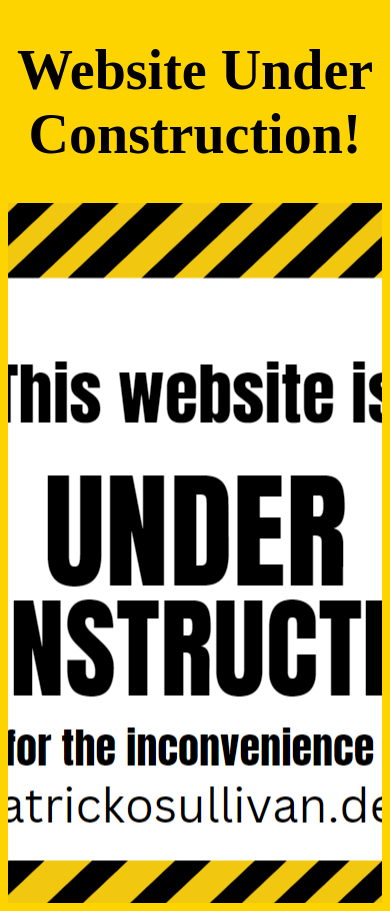
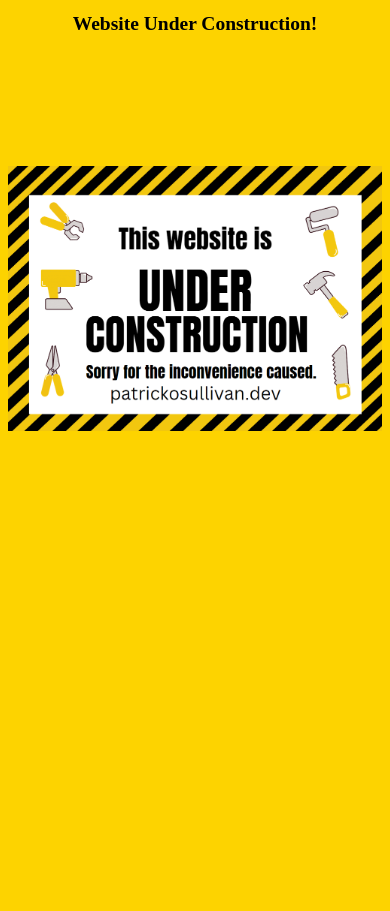
Before and after one commit to datumcoder/under_construction, a plain HTML site: page index.html in a window 390 px wide. After the commit the page ends 844 px from the top, so only its background shows below. Drawn offline with Linux system fonts and the light colour scheme.

Commit message:
made img responsive

```diff
--- a/style.css
+++ b/style.css
@@ -1,5 +1,6 @@
 body{
 
+  display: block;
   background-color: rgb(253, 211, 0);
   overflow: hidden;
 
@@ -7,16 +8,22 @@ body{
 
 h1{
 
-text-align: center;
+  text-align: center;
   color: #000000;
-  font-size: 3.5em;
+  font-size:5vw
+
 }
 
+
+
 .poster{
-
   background-image: url("/images/pic1.png");
   background-repeat: no-repeat;
+  background-size: contain;
   background-position:center;
-  padding: 350px 100px;
+  margin: 0 auto;
+  width: 100%;
+  height: 500px;
+
 
 }
```
